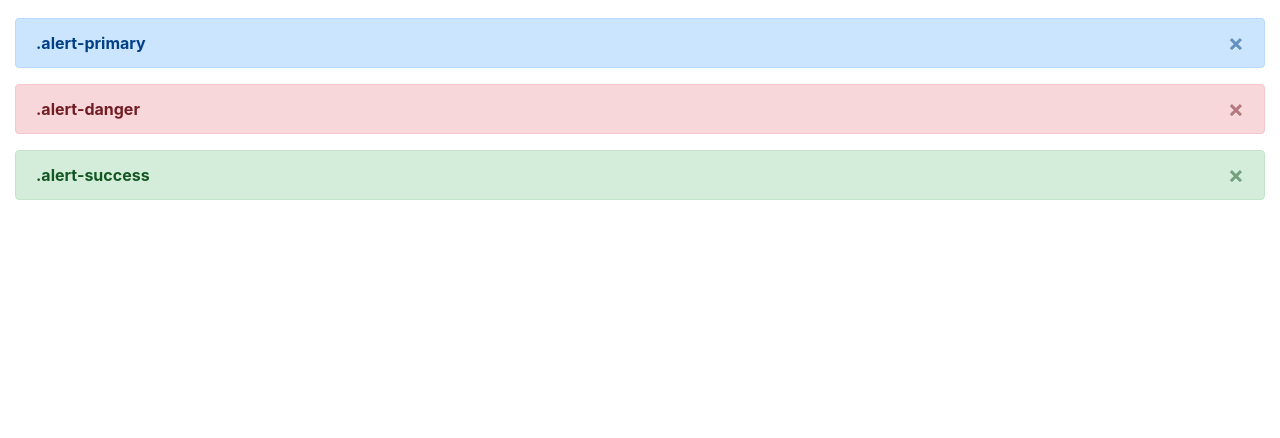
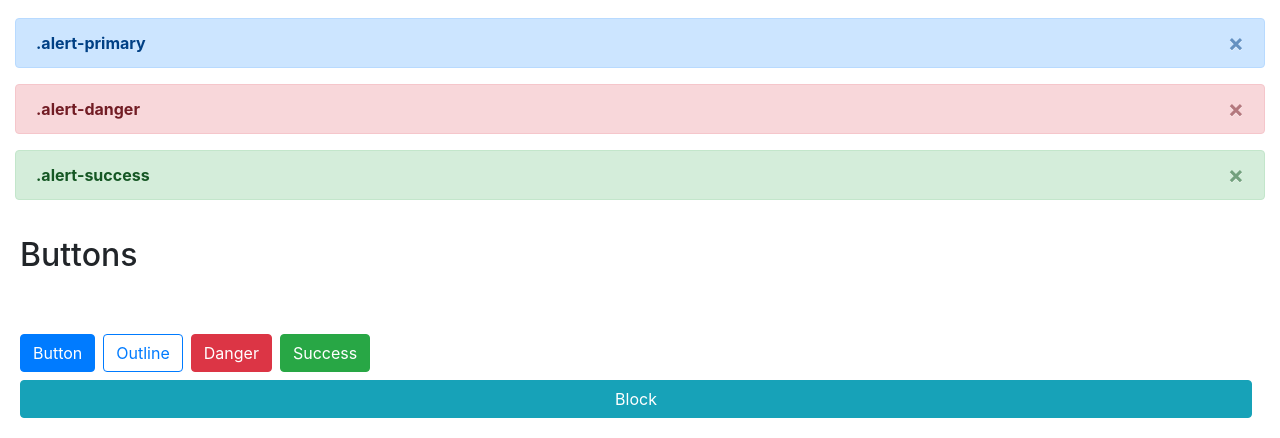
Before and after one commit to astrid200408/Astrid-Moreno-Sanabria, a plain HTML site: page code-along/07_29/index.html in a window 1280 px wide. Shown: the part 597-1035 px from the top of the page. Before the commit the page ends 813 px from the top, so only its background shows below. Drawn offline with nearby package versions, Linux system fonts and the light colour scheme.

Commit message:
added buttons

```diff
--- a/code-along/07_29/index.html
+++ b/code-along/07_29/index.html
@@ -129,6 +129,19 @@
             </button>
 		</div>
 
+            <!--Button-->
+			    <div id="buttons" class="row">
+				    <h2 class="section-header">Buttons</h2>
+			    </div>
+                <div class="row">
+                    <button class="btn mr-2 btn-primary">Button</button>
+                    <button class="btn mr-2 btn-outline-primary">Outline</button>
+                    <button class="btn mr-2 btn-danger">Danger</button>
+                    <button class="btn mr-2 btn-success">Success</button>
+                    <button class="btn mr-2 mt-2 btn-info btn-block">Block</button>
+                </div>
+
+
 			<!--Carousel-->
 
 			<!--Form-->
```
Lines whose indentation alone changed are shown as unchanged.
